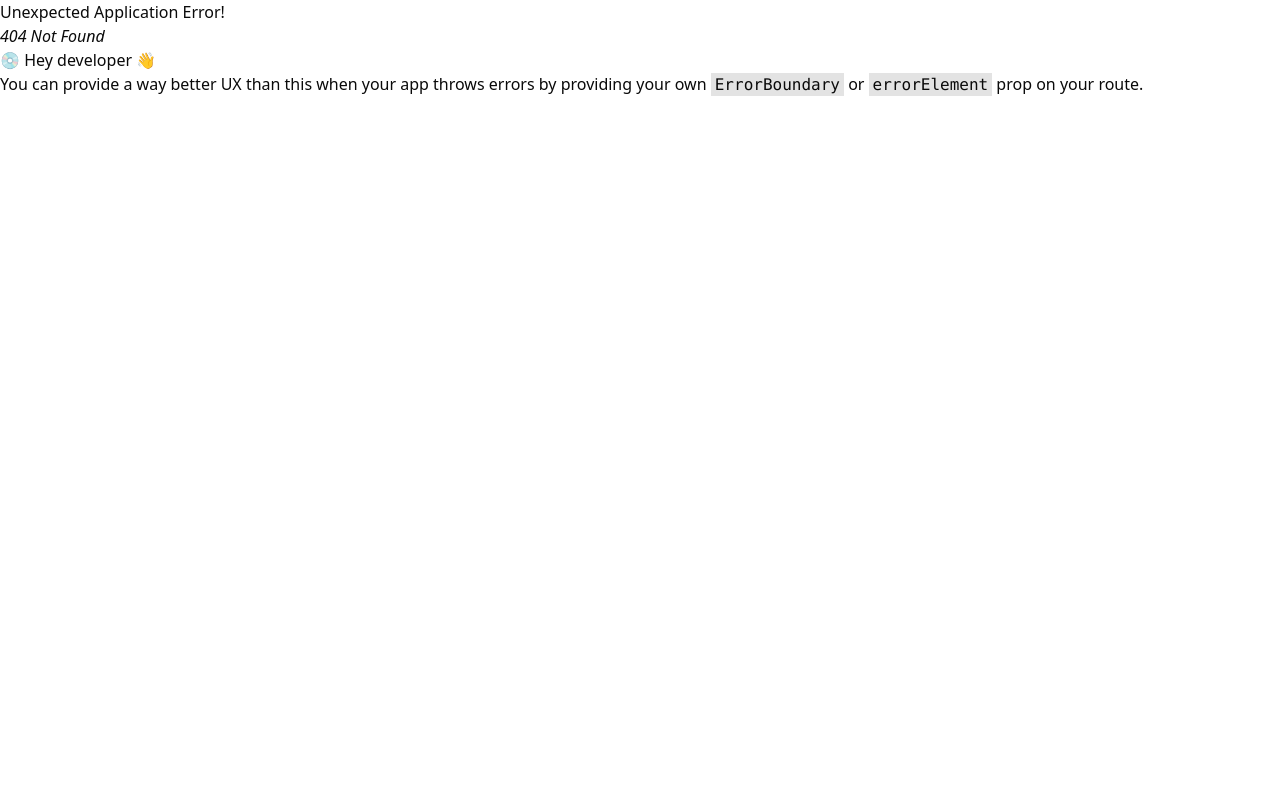
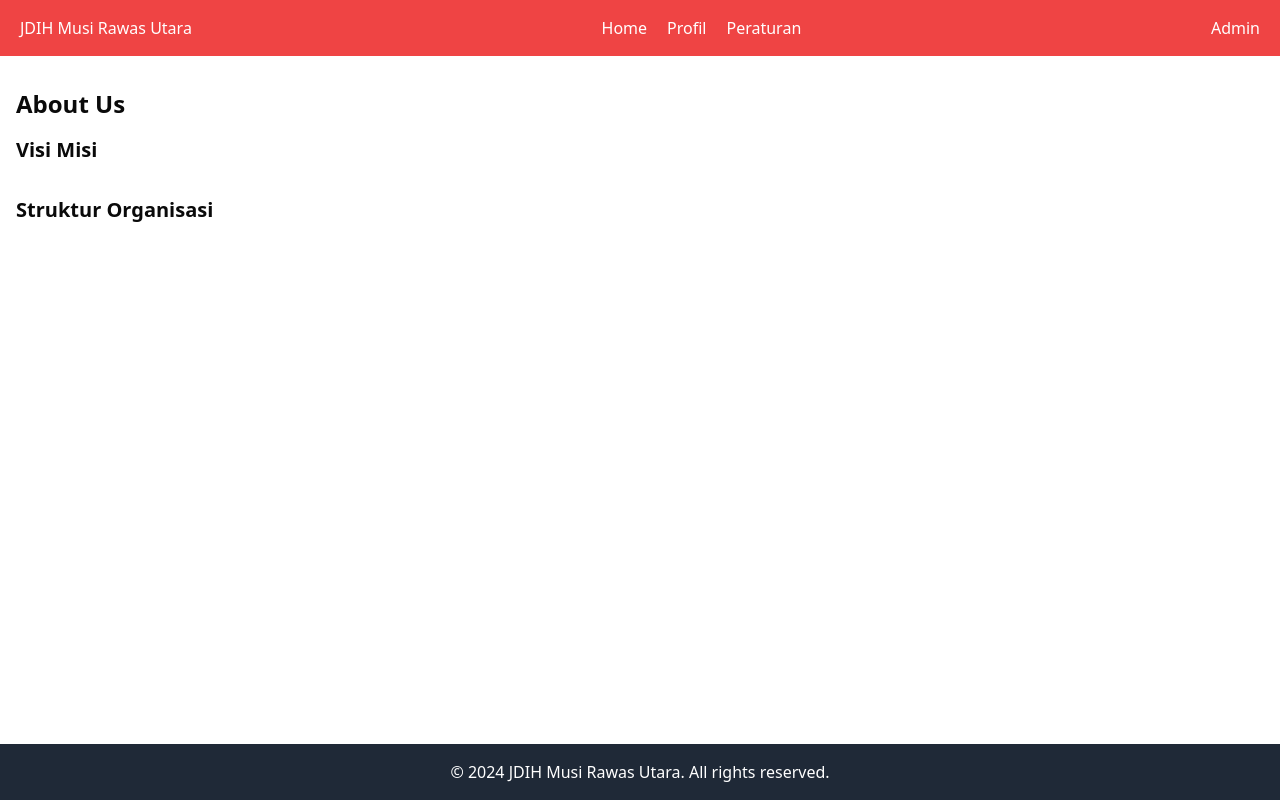
Before and after one commit to mdudhin/jdih-muratara, a React (Vite) app: page /profil in a window 1280 px wide. Before the commit this address had no page. Built offline with nearby package versions, Linux system fonts and the light colour scheme.

Commit message:
feature: slicing profile page and peraturan apge

```diff
--- a/src/layout/user/index.tsx
+++ b/src/layout/user/index.tsx
@@ -4,9 +4,11 @@ import { Outlet } from "react-router-dom";
 
 const LayoutUser = () => {
   return (
-    <div className="flex flex-col w-full">
+    <div className="flex flex-col w-full h-screen">
       <Navbar />
-      <Outlet />
+      <div className="flex-grow">
+        <Outlet />
+      </div>
       <Footer />
     </div>
   );
--- a/src/pages/user/home/index.tsx
+++ b/src/pages/user/home/index.tsx
@@ -73,7 +73,7 @@ const Home = () => {
       <Carousel
         plugins={[
           Autoplay({
-            delay: 10000,
+            delay: 5000,
           }),
         ]}
         className="w-full"
--- /dev/null
+++ b/src/pages/user/peraturan/index.tsx
@@ -0,0 +1,147 @@
+import {
+  Carousel,
+  CarouselContent,
+  CarouselItem,
+} from "@/components/ui/carousel";
+import {
+  DropdownMenu,
+  DropdownMenuContent,
+  DropdownMenuItem,
+  DropdownMenuLabel,
+  DropdownMenuSeparator,
+  DropdownMenuTrigger,
+} from "../../../components/ui/dropdown-menu";
+import { Peraturan, getPeraturan } from "../../../utils/apis/peraturan";
+import { useEffect, useState } from "react";
+
+import Autoplay from "embla-carousel-autoplay";
+import { Button } from "../../../components/ui/button";
+import { ColumnDef } from "@tanstack/react-table";
+import { DotsHorizontalIcon } from "@radix-ui/react-icons";
+import { MyTable } from "../../../components/admin/table";
+import image1 from "@/assets/image1.jpeg";
+import image2 from "@/assets/image2.jpg";
+import image3 from "@/assets/image3.jpg";
+import image4 from "@/assets/image4.jpg";
+import { useNavigate } from "react-router-dom";
+
+const PeraturanPage = () => {
+  const navigate = useNavigate();
+  const [data, setData] = useState<Peraturan[]>([]);
+
+  const columns: ColumnDef<Peraturan>[] = [
+    {
+      accessorKey: "no",
+      header: "No",
+      cell: ({ row }) => <div className="capitalize">{row.index + 1} </div>,
+    },
+    {
+      accessorKey: "jenis_peraturan",
+      header: "Jenis Peraturan",
+      cell: ({ row }) => (
+        <div className="capitalize">{row.getValue("jenis_peraturan")} </div>
+      ),
+    },
+    {
+      accessorKey: "no_peraturan",
+      header: "Nomor",
+      cell: ({ row }) => (
+        <div className="capitalize">{row.getValue("no_peraturan")} </div>
+      ),
+    },
+    {
+      accessorKey: "tahun",
+      header: "Tahun",
+      cell: ({ row }) => (
+        <div className="capitalize">{row.getValue("tahun")} </div>
+      ),
+    },
+    {
+      accessorKey: "judul",
+      header: "Title Peraturan",
+      cell: ({ row }) => (
+        <div className="capitalize">{row.getValue("judul")} </div>
+      ),
+    },
+    {
+      id: "actions",
+      enableHiding: false,
+      cell: () =>
+        // { row }
+        {
+          // const payment = row.original;
+
+          return (
+            <DropdownMenu>
+              <DropdownMenuTrigger asChild>
+                <Button variant="ghost" className="h-8 w-8 p-0">
+                  <span className="sr-only">Open menu</span>
+                  <DotsHorizontalIcon className="h-4 w-4" />
+                </Button>
+              </DropdownMenuTrigger>
+              <DropdownMenuContent align="end">
+                <DropdownMenuLabel>Actions</DropdownMenuLabel>
+                <DropdownMenuSeparator />
+                <DropdownMenuItem>View</DropdownMenuItem>
+              </DropdownMenuContent>
+            </DropdownMenu>
+          );
+        },
+    },
+  ];
+
+  const getData = async () => {
+    try {
+      const response = await getPeraturan();
+      setData(response);
+    } catch (error) {
+      console.log(error);
+    }
+  };
+
+  useEffect(() => {
+    getData();
+  }, []);
+
+  return (
+    <div className="flex flex-col">
+      <Carousel
+        plugins={[
+          Autoplay({
+            delay: 5000,
+          }),
+        ]}
+        className="w-full"
+      >
+        <CarouselContent>
+          <CarouselItem>
+            <img src={image1} className="w-full h-[60vh] object-cover" />
+          </CarouselItem>
+          <CarouselItem>
+            <img src={image2} className="w-full h-[60vh] object-cover" />
+          </CarouselItem>
+          <CarouselItem>
+            <img src={image3} className="w-full h-[60vh] object-cover" />
+          </CarouselItem>
+          <CarouselItem>
+            <img src={image4} className="w-full h-[60vh] object-cover" />
+          </CarouselItem>
+        </CarouselContent>
+      </Carousel>
+      <div className="flex flex-col container gap-5 mt-10">
+        <h1 className="text-2xl">Peraturan</h1>
+        <MyTable
+          columns={columns}
+          data={data}
+          filter={[
+            { label: "Title Peraturan", value: "judul" },
+            { label: "Type Peraturan", value: "jenis_peraturan" },
+            { label: "Tahun", value: "tahun" },
+          ]}
+        />
+      </div>
+    </div>
+  );
+};
+
+export default PeraturanPage;
--- /dev/null
+++ b/src/pages/user/profil/index.tsx
@@ -0,0 +1,15 @@
+import React from "react";
+import StrukturOrganisasi from "./struktur_organisasi";
+import VisiMisi from "./visi_misi";
+
+const Profil = () => {
+  return (
+    <div className="container mx-auto px-4 py-8">
+      <h1 className="text-2xl font-bold mb-4">About Us</h1>
+      <VisiMisi />
+      <StrukturOrganisasi />
+    </div>
+  );
+};
+
+export default Profil;
--- /dev/null
+++ b/src/pages/user/profil/struktur_organisasi.tsx
@@ -0,0 +1,13 @@
+// StrukturOrganisasi.js
+import React from "react";
+
+const StrukturOrganisasi = () => {
+  return (
+    <div>
+      <h2 className="text-xl font-semibold mb-2">Struktur Organisasi</h2>
+      {/* Your organizational structure content */}
+    </div>
+  );
+};
+
+export default StrukturOrganisasi;
--- /dev/null
+++ b/src/pages/user/profil/visi_misi.tsx
@@ -0,0 +1,12 @@
+import React from "react";
+
+const VisiMisi = () => {
+  return (
+    <div className="mb-8">
+      <h2 className="text-xl font-semibold mb-2">Visi Misi</h2>
+      <p>{/* Your organization's vision and mission statements */}</p>
+    </div>
+  );
+};
+
+export default VisiMisi;
```
Also changed, not shown: src/routes/index.tsx (+10 -0 lines).
